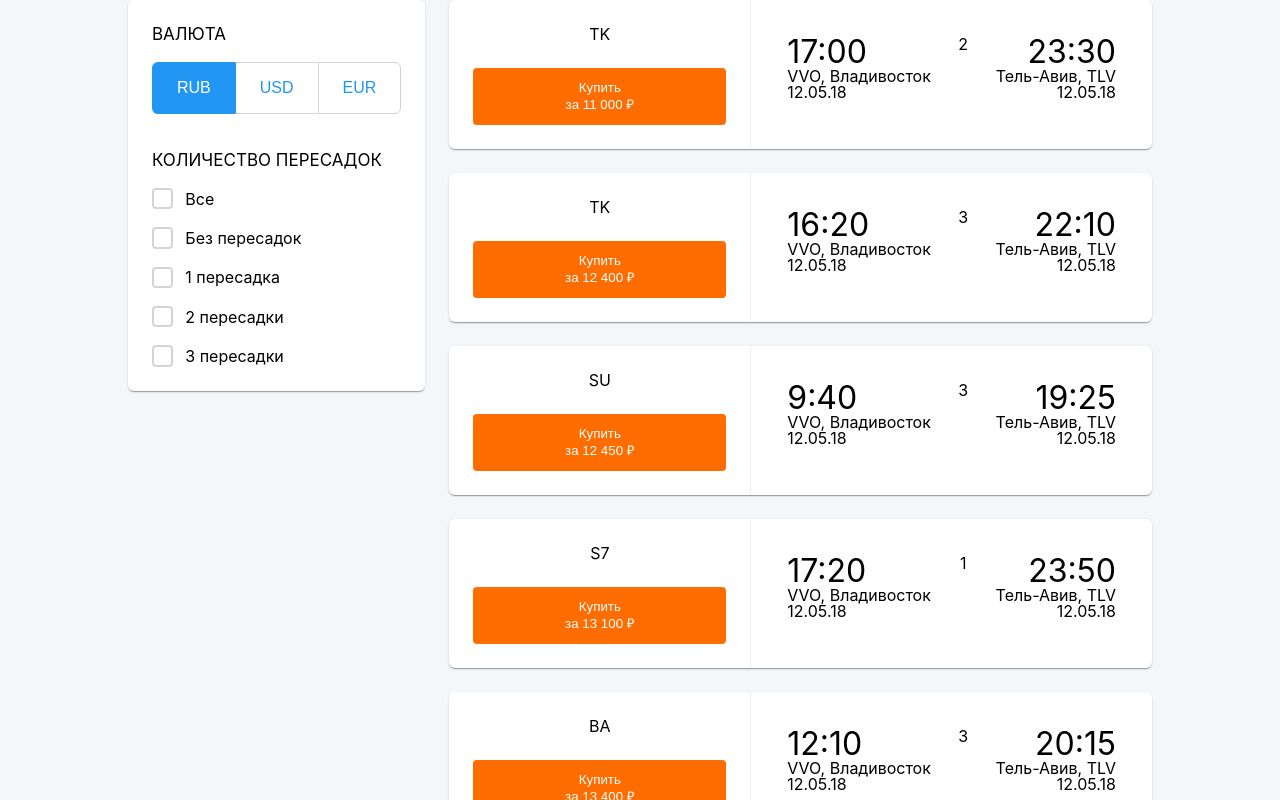
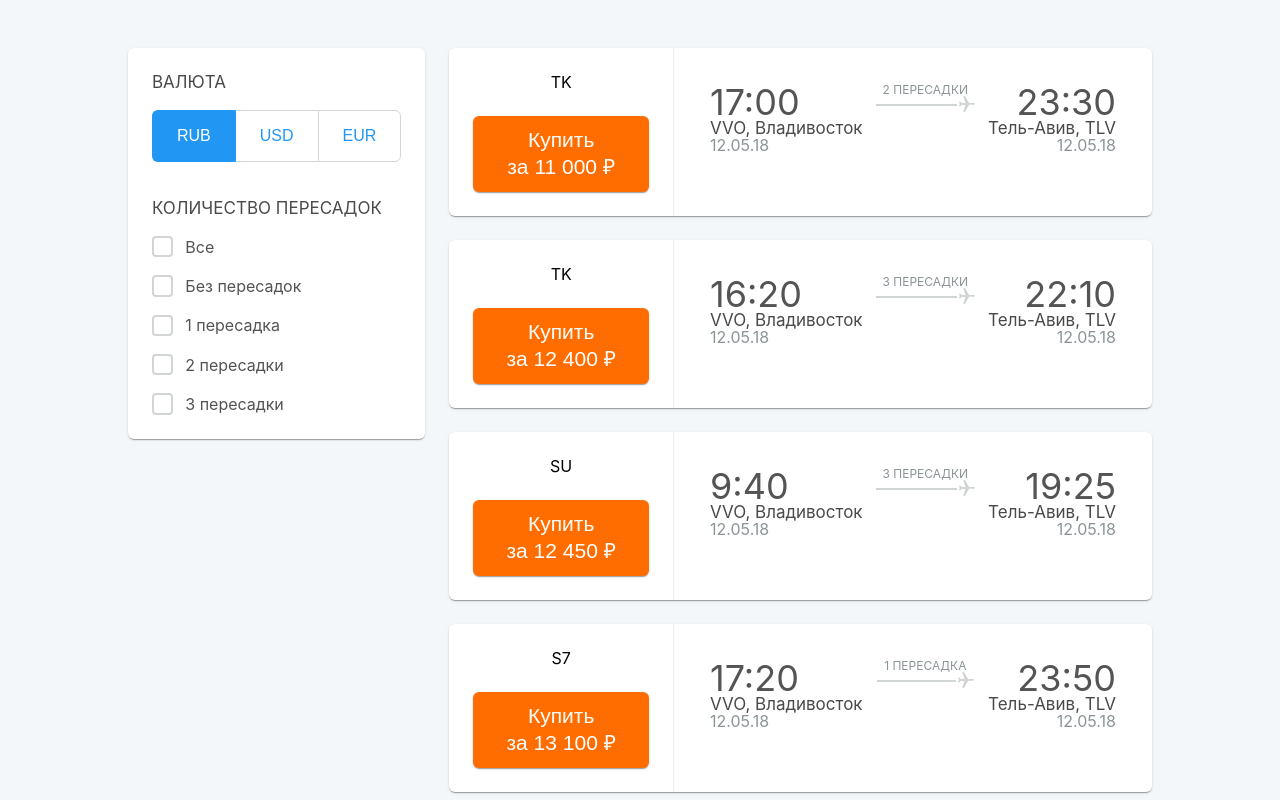
Before and after one commit to vatosarmat/ticket_viewer, a React (Create React App) app: page / in a window 1280 px wide. Shown: the top 800 px of the page. Built offline with nearby package versions, Linux system fonts and the light colour scheme.

Commit message:
Font size and colors

```diff
--- a/src/components/Main/ListItem.css
+++ b/src/components/Main/ListItem.css
@@ -5,7 +5,7 @@
 }
 
 .List-item__logo-button {
-  flex-basis: 36%;
+  flex-basis: 25%;
   border-right: 1px solid #eceff1;
   text-align: center;
   display: flex;
@@ -18,8 +18,15 @@
   color: #ffffff;
   background-color: #ff6d00;
   border: none;
-  border-radius: 4px;
+  border-radius: 6px;
   padding: calc(var(--spacing) / 2);
+
+  box-shadow: rgba(0, 0, 0, 0.2) 0px 2px 1px -1px, rgba(0, 0, 0, 0.14) 0px 1px 1px 0px,
+    rgba(0, 0, 0, 0.12) 0px 1px 3px 0px;
+}
+
+.List-item__logo-button > button:active {
+  box-shadow: none;
 }
 
 .List-item__logo-button > button:hover {
@@ -35,20 +42,42 @@
 }
 
 .List-item__time {
-  font-size: var(--font-size-large);
+  color: var(--color-normal);
 }
 
 .List-item__date {
-  font-size: var(--font-size-normal);
+  color: var(--color-light);
 }
 
 .List-item__location {
-  font-size: var(--font-size-normal);
+  color: var(--color-darker);
+}
+
+.List-item__stops {
+  flex-grow: 1;
+  text-align: center;
+}
+
+.List-item__stops-label {
+  color: var(--color-light);
+}
+
+.List-item__stops-content {
+  display: flex;
+  flex-direction: row;
+  align-items: center;
+  gap: 2px;
 }
 
 .List-item__stops-line {
   flex-grow: 1;
-  text-align: center;
+  height: 2px;
+  background-color: var(--control-border-color);
+}
+
+.List-item__stops-content::after {
+  content: url('../icons/airplane.svg');
+  color: var(--control-border-color);
 }
 
 .List-item__origin,
--- a/src/components/Main/ListItem.tsx
+++ b/src/components/Main/ListItem.tsx
@@ -1,5 +1,6 @@
 import { Ticket } from 'state'
 import { priceString, Currency } from 'utils/currency'
+import { stopsString } from 'utils/stops'
 
 import './ListItem.css'
 
@@ -23,7 +24,7 @@ const ListItem: React.FC<ListItemProps> = ({
     <li className="List-item paper">
       <div className="List-item__logo-button">
         <span>{carrier}</span>
-        <button>
+        <button className="List-item__button typography-larger">
           Купить
           <br />
           за {priceString(priceRub, currency)}
@@ -31,15 +32,22 @@ const ListItem: React.FC<ListItemProps> = ({
       </div>
       <div className="List-item__origin-destination">
         <div className="List-item__origin">
-          <div className="List-item__time">{departure_time}</div>
-          <div className="List-item__location">{`${origin}, ${origin_name}`}</div>
-          <div className="List-item__date">{departure_date}</div>
+          <div className="List-item__time typography-huge">{departure_time}</div>
+          <div className="List-item__location typography-subheading">{`${origin}, ${origin_name}`}</div>
+          <div className="List-item__date typography-normal">{departure_date}</div>
         </div>
-        <div className="List-item__stops-line">{stops}</div>
+        <div className="List-item__stops">
+          <div className="List-item__stops-label typography-small-upper">
+            {stopsString(stops)}
+          </div>
+          <div className="List-item__stops-content">
+            <div className="List-item__stops-line" />
+          </div>
+        </div>
         <div className="List-item__destination">
-          <div className="List-item__time">{arrival_time}</div>
-          <div className="List-item__location">{`${destination_name}, ${destination}`}</div>
-          <div className="List-item__date">{arrival_date}</div>
+          <div className="List-item__time typography-huge">{arrival_time}</div>
+          <div className="List-item__location typography-subheading">{`${destination_name}, ${destination}`}</div>
+          <div className="List-item__date typography-normal">{arrival_date}</div>
         </div>
       </div>
     </li>
--- a/src/components/Side.css
+++ b/src/components/Side.css
@@ -17,3 +17,7 @@
   flex-direction: column;
   gap: calc(var(--spacing) * 3 / 4);
 }
+
+.Side-control__label {
+  color: var(--color-darker);
+}
--- a/src/components/Side.tsx
+++ b/src/components/Side.tsx
@@ -3,16 +3,9 @@ import ToggleButtonGroup from 'components/controls/ToggleButtonGroup'
 import CheckBoxGroup from 'components/controls/CheckBoxGroup'
 import { StateContext, DispatchContext } from 'state'
 import { currencyValues } from 'utils/currency'
+import { stopsString } from 'utils/stops'
 
 import './Side.css'
-
-const LUT: Record<number, string> = {
-  0: 'Без пересадок',
-  1: '1 пересадка',
-  2: '2 пересадки',
-  3: '3 пересадки',
-  4: '4 пересадки',
-}
 
 const Side: React.FC = () => {
   const { currency, ticketTable, stopsFilter } = useContext(StateContext)
@@ -26,16 +19,14 @@ const Side: React.FC = () => {
   const labeledValues = Object.keys(possibleStops)
     .map(key => parseInt(key, 10))
     .sort()
-    .map(
-      stopsCount => [stopsCount, LUT[stopsCount] ?? `${stopsCount} пересадок`] as const
-    )
+    .map(stopsCount => [stopsCount, stopsString(stopsCount)] as const)
 
   return (
     <div>
       <div className="Side">
         <div className="Side-content paper">
           <div className="Side-control">
-            <div className="Side-control__label typography-subheading">Валюта</div>
+            <div className="Side-control__label typography-subheading-upper">Валюта</div>
             <ToggleButtonGroup
               variants={currencyValues}
               value={currency}
@@ -45,7 +36,7 @@ const Side: React.FC = () => {
             />
           </div>
           <div className="Side-control">
-            <div className="Side-control__label typography-subheading">
+            <div className="Side-control__label typography-subheading-upper">
               Количество пересадок
             </div>
             <CheckBoxGroup
--- a/src/components/controls/CheckBoxGroup.css
+++ b/src/components/controls/CheckBoxGroup.css
@@ -59,8 +59,9 @@
   transform: scale(1);
 }
 
-.CheckBox__label-text {
+.CheckBox__label {
   line-height: 1;
+  color: var(--color-normal);
 }
 
 .CheckBox__pre-only {
--- a/src/index.css
+++ b/src/index.css
@@ -7,10 +7,9 @@
 
   --spacing: 24px;
 
-  --font-size-normal: 16px;
-  --font-size-smaller: 12px;
-  --font-size-larger: 16px;
-  --font-size-large: 32px;
+  --color-normal: #545454;
+  --color-darker: #4a4a4a;
+  --color-light: #8b9497;
 }
 
 body {
@@ -32,7 +31,7 @@ code {
 }
 
 #root > * {
-  margin: auto;
+  margin: 48px auto;
 }
 
 .paper {
@@ -52,6 +51,10 @@ code {
 
 .typography-subheading {
   font-size: 17px;
+}
+
+.typography-subheading-upper {
+  font-size: 17px;
   text-transform: uppercase;
 }
 
@@ -59,3 +62,16 @@ code {
   font-size: 15px;
   text-transform: uppercase;
 }
+
+.typography-small-upper {
+  font-size: 12px;
+  text-transform: uppercase;
+}
+
+.typography-larger {
+  font-size: 21px;
+}
+
+.typography-huge {
+  font-size: 36px;
+}
--- /dev/null
+++ b/src/utils/stops.ts
@@ -0,0 +1,11 @@
+const LUT: Record<number, string> = {
+  0: 'Без пересадок',
+  1: '1 пересадка',
+  2: '2 пересадки',
+  3: '3 пересадки',
+  4: '4 пересадки',
+}
+
+export const stopsString = (stopsCount: number) => {
+  return LUT[stopsCount] ?? `${stopsCount} пересадок`
+}
```
Also changed, not shown: src/components/icons/airplane.svg (added).
